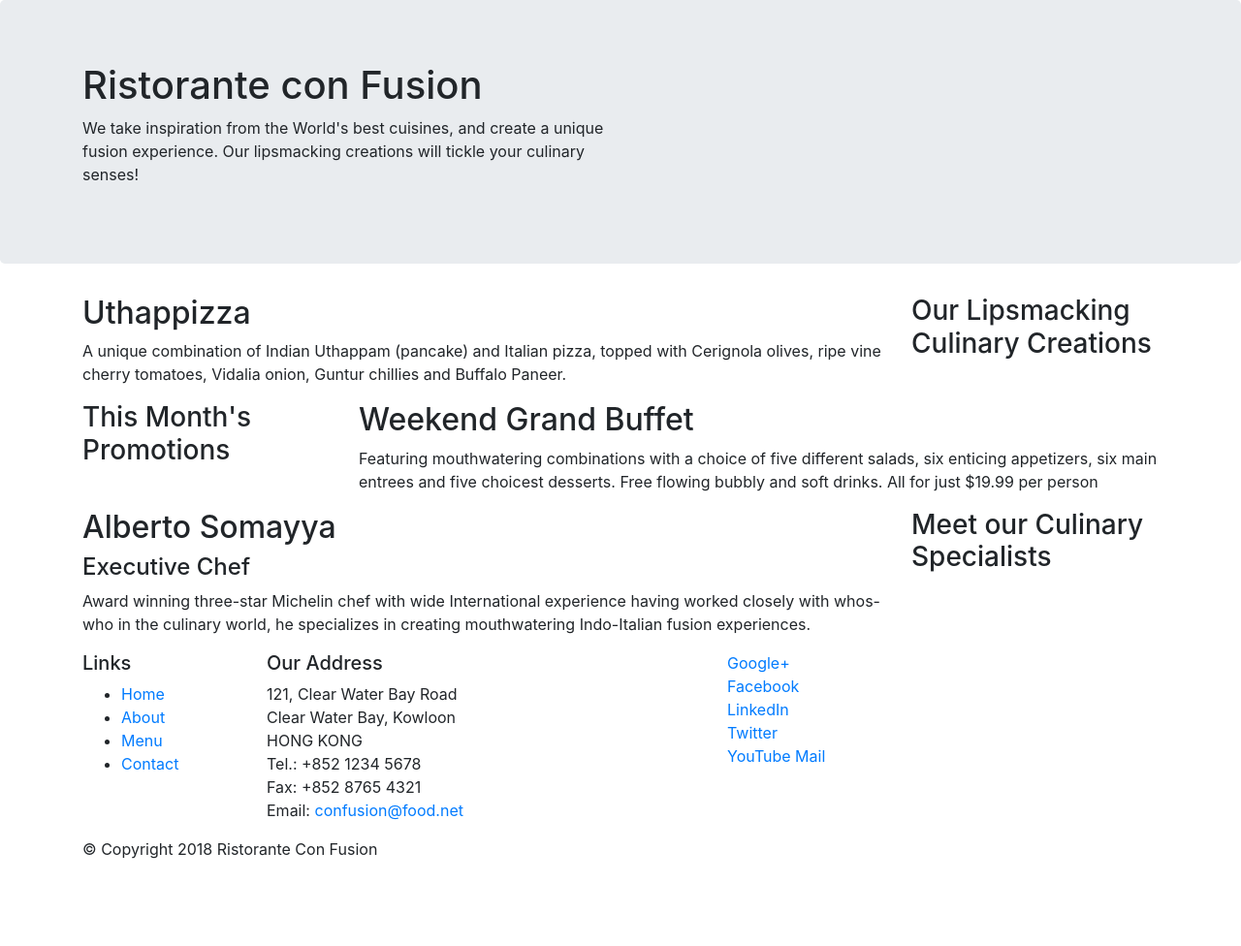
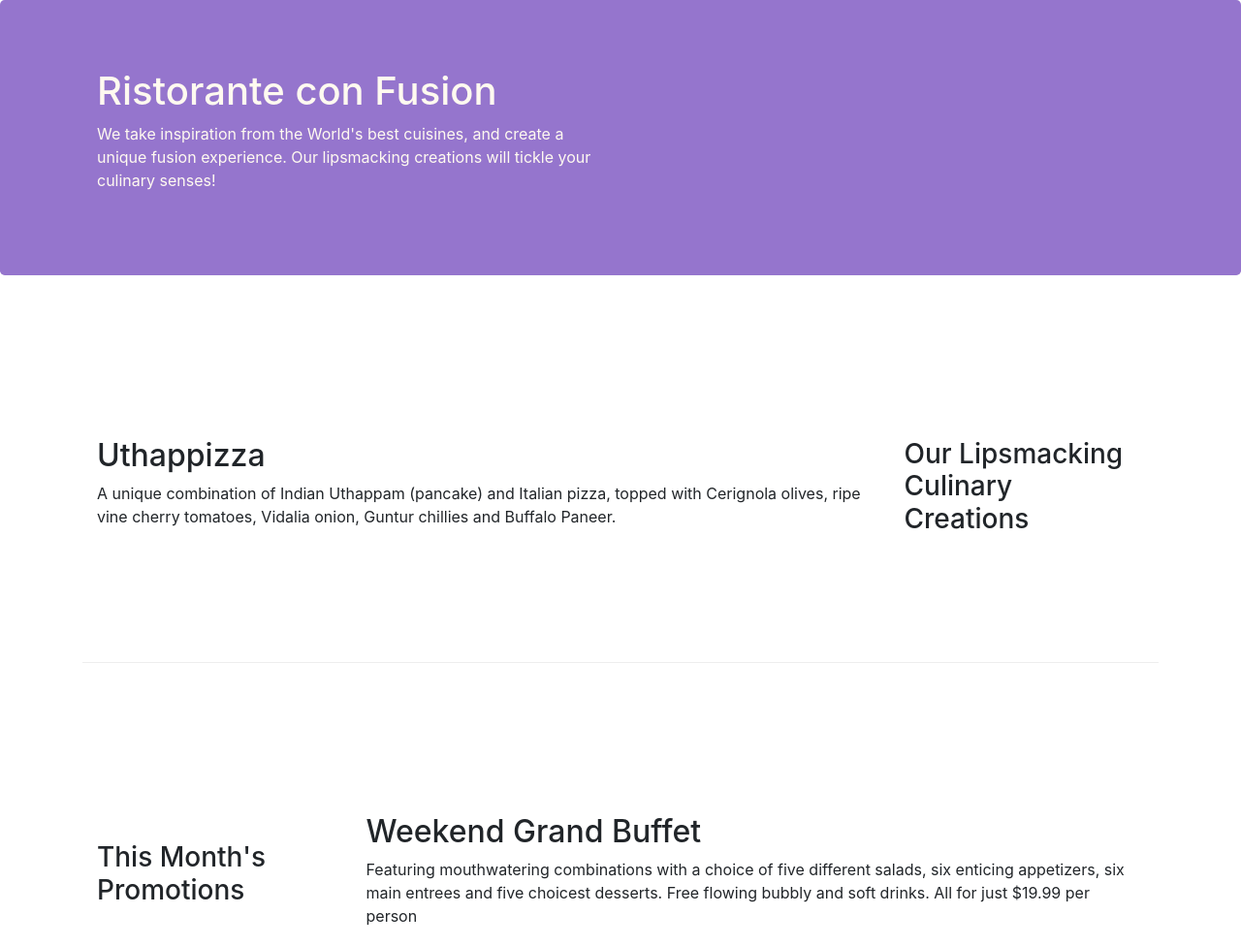
Before and after one commit to villegasdan/bootstrap-conFusion, a website: page index.html in a window 1280 px wide. Shown: the top 976 px of the page at 97% size. Before the commit the page ends 904 px from the top, so only its background shows below. Drawn offline with nearby package versions, Linux system fonts and the light colour scheme.

Commit message:
Bootstrap Grid Part 2

```diff
--- /dev/null
+++ b/css/styles.css
@@ -0,0 +1,28 @@
+.row-header{
+    margin: 0px auto;
+    padding: 0px auto;
+}
+
+.row-content{
+    margin: 0px auto;
+    padding: 50px 0px 5px 0px;
+    border-bottom: 1px ridge;
+    min-height: 400px;
+}
+
+.footer{
+    background-color: #D1C4E9;
+    margin: 0px auto;
+    padding: 20px 0px 20px 0px;
+}
+.jumbotron{
+    padding: 70px 30px 70px 30px;
+    margin: 0px auto;
+    background: #9575CD;
+    color: floralwhite;
+}
+.address{
+    font-size: 80%;
+    margin: 0px;
+    color: #0f0f0f;
+}
--- a/index.html
+++ b/index.html
@@ -9,12 +9,13 @@
 
     <!-- Bootstrap CSS -->
     <link rel="stylesheet" href="node_modules/bootstrap/dist/css/bootstrap.min.css">
+    <link rel="stylesheet" href="css/styles.css">
     <title>Ristorante Con Fusion</title>
 </head>
 <body>
     <header class="jumbotron">
         <div class="container">
-            <div class="row">
+            <div class="row row-header">
                 <div class="col-12 col-sm-6">
                     <h1>Ristorante con Fusion</h1>
                     <p>We take inspiration from the World's best cuisines, and create a unique fusion experience. Our lipsmacking creations will tickle your culinary senses!</p>
@@ -26,7 +27,7 @@
     </header>
 
     <div class="container">
-        <div class="row">
+        <div class="row row-content align-items-center">
             <div class="col-12 col-sm-4 order-sm-last col-md-3">
                 <h3>Our Lipsmacking Culinary Creations</h3>
             </div>
@@ -36,7 +37,7 @@
             </div>
         </div>
 
-        <div class="row">
+        <div class="row row-content align-items-center">
             <div class="col-12 col-sm-4 col-md-3">
                 <h3>This Month's Promotions</h3>
             </div>
@@ -46,7 +47,7 @@
             </div>
         </div>
 
-        <div class="row">
+        <div class="row row-content align-items-center">
             <div class="col-12 col-sm-4 order-sm-last col-md-3">
                 <h3>Meet our Culinary Specialists</h3>
             </div>
@@ -58,12 +59,12 @@
         </div>
     </div>
 
-    <footer>
+    <footer class="footer">
         <div class="container">
             <div class="row">
                 <div class="col-4 offser-1 col-sm-2">
                     <h5>Links</h5>
-                    <ul>
+                    <ul class="list-unstyled">
                         <li><a href="#">Home</a></li>
                         <li><a href="#">About</a></li>
                         <li><a href="#">Menu</a></li>
@@ -81,8 +82,8 @@
                         Email: <a href="mailto:confusion@food.net">confusion@food.net</a>
                     </address>
                 </div>
-                <div>
-                    <div class="col-12 col-sm-4">
+                <div class="col-12 col-sm-4 align-self-center">
+                    <div class="text-center">
                         <a href="http://google.com/+">Google+</a>
                         <a href="http://www.facebook.com/profile.php?id=">Facebook</a>
                         <a href="http://www.linkedin.com/in/">LinkedIn</a>
@@ -92,7 +93,7 @@
                     </div>
                 </div>
             </div>
-            <div class="row">
+            <div class="row justify-content-center">
                 <div class="col-auto">
                     <p>© Copyright 2018 Ristorante Con Fusion</p>
                 </div>
```
